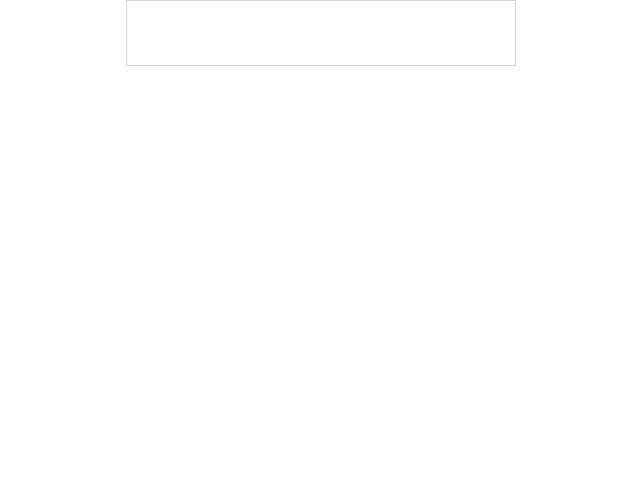
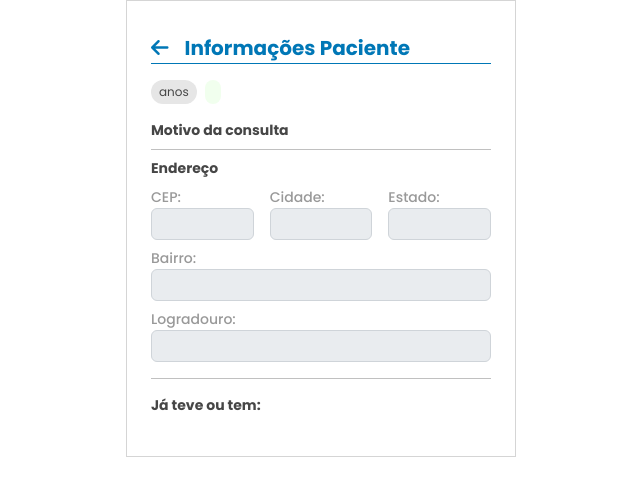
Before and after one commit to educrds/SocketIOTraining, a React (Vite) app in the folder socket-io-training/: page /paciente in a window 1280 px wide. Before the commit this address had no page. Shown: the top 496 px of the page, without its empty margins (319-959 px from the left). Built offline with nearby package versions, Linux system fonts and the light colour scheme.

Commit message:
get patient infos by click in queue

```diff
--- a/socket-io-training/src/index.css
+++ b/socket-io-training/src/index.css
@@ -37,13 +37,15 @@ input[type='radio'] {
   border-radius: 4px;
   accent-color: #0077b6;
 }
+input:disabled {
+  background-color: #e9ecef;
+  opacity: 1;
+}
 input,
 select {
   height: 32px;
 }
-input:disabled {
-  background-color: rgba(153, 153, 153, 0.288);
-}
+
 label {
   color: rgba(39, 76, 119, 0.8);
   font-size: 14px;
@@ -57,6 +59,9 @@ label {
 .f-row {
   display: flex;
   width: 100%;
+}
+.f-wrap {
+  flex-wrap: wrap;
 }
 .f-align-center {
   align-items: center;
@@ -125,6 +130,10 @@ label {
   height: 1px;
   background: #0077b6;
 }
+.divider-gray {
+  height: 1px;
+  background: #c0c0c0;
+}
 .btn-default {
   display: flex;
   cursor: pointer;
@@ -164,6 +173,17 @@ label {
   color: #989b9e;
   font-weight: 500;
 }
+.card-ficha-medica {
+  width: fit-content;
+  padding: 8px 16px;
+  height: 50px;
+  border-radius: 15px;
+  display: flex;
+  align-items: center;
+  justify-content: center;
+  background: #edf3fc;
+  color: #464646;
+}
 .badge {
   padding: 4px 8px;
   height: 24px;
@@ -177,6 +197,10 @@ label {
 .badge-idade {
   color: #464646;
   background-color: #e6e6e6;
+}
+.badge-phone {
+  color: #079d02;
+  background-color: #f1ffee;
 }
 .badge-preferencial {
   color: #9d0208;
@@ -195,6 +219,12 @@ label {
 .col-blue {
   color: #0077b6;
 }
+.col-gray {
+  color: #464646;
+}
+.col-light-gray {
+  color: #999999;
+}
 .square {
   border-radius: 15px;
   background: #fff;
@@ -206,3 +236,6 @@ label {
   justify-content: center;
   padding: 8px 16px;
 }
+.c-pointer {
+  cursor: pointer;
+}
--- a/socket-io-training/src/main.jsx
+++ b/socket-io-training/src/main.jsx
@@ -7,6 +7,7 @@ import FormTermoAceite from './pages/form-termo.jsx';
 import FormSenha from './pages/senha.jsx';
 import { Provider } from 'react-redux';
 import store from './redux/store.js';
+import Paciente from './pages/paciente.jsx';
 
 ReactDOM.createRoot(document.getElementById('root')).render(
   <BrowserRouter>
@@ -16,6 +17,7 @@ ReactDOM.createRoot(document.getElementById('root')).render(
         <Route path='/info-medicas' element={<FormInfoMedicas />}></Route>
         <Route path='/termo-aceite' element={<FormTermoAceite />}></Route>
         <Route path='/senha' element={<FormSenha />}></Route>
+        <Route path='/paciente' element={<Paciente />}></Route>
 
         <Route path='/fila' element={<Fila />}></Route>
       </Routes>
--- a/socket-io-training/src/pages/fila.jsx
+++ b/socket-io-training/src/pages/fila.jsx
@@ -4,25 +4,42 @@ import { useEffect, useState } from 'react';
 import axios from 'axios';
 import moment from 'moment';
 import 'moment/locale/pt-br';
-import { list_fila_today } from '../../../server/db/queries/queries';
+import { getPatient } from '../redux';
+import { useDispatch } from 'react-redux';
+import { useNavigate } from 'react-router-dom';
 
 // const socket = io.connect('http://localhost:3001');
 // const db = 'http://localhost:5000/execute-query';
 
 function Fila() {
   const [fila, setFila] = useState(null);
+  const dispatch = useDispatch();
+  const navigate = useNavigate();
 
   const executeQuery = async () => {
     try {
       const { data } = await axios.get('http://localhost:5000/execute-query', {
         params: {
-          query: list_fila_today,
+          query:
+            `SELECT * FROM tb_fila
+            LEFT JOIN tb_paciente ON tb_paciente.id = tb_fila.paciente_id
+            LEFT JOIN TB_GENERO ON TB_GENERO.ID = TB_PACIENTE.GENERO_ID
+            LEFT JOIN TB_ESTADO_CIVIL ON TB_ESTADO_CIVIL.ID = TB_PACIENTE.ESTADO_CIVIL_ID
+            LEFT JOIN tb_endereco ON tb_endereco.id = TB_PACIENTE.endereco_id
+            LEFT JOIN tb_ficha_medica ON tb_ficha_medica.paciente_id = TB_PACIENTE.id
+            WHERE atendido IS false AND DATE(data_entrada) = CURRENT_DATE
+            ORDER BY CASE WHEN prioridade = 'Preferencial' THEN 1 ELSE 2 END, data_entrada ASC;`,
         },
       });
       setFila(data);
     } catch (error) {
       console.error('Error executing query:', error);
     }
+  };
+
+  const getPatientData = data => {
+    dispatch(getPatient(data));
+    navigate('/paciente');
   };
 
   useEffect(() => {
@@ -37,21 +54,21 @@ function Fila() {
           <div className='divider'></div>
         </div>
         {fila &&
-          fila.map((item, index) => {
-            const isPreferencial = item.prioridade === 'Preferencial';
+          fila.map((paciente, index) => {
+            const isPreferencial = paciente.prioridade === 'Preferencial';
             return (
-              <div key={index} className='f-column g-8' onClick={() => console.log(item)}>
+              <div key={index} className='f-column g-8' onClick={() => getPatientData(paciente)}>
                 <div className={`card f-column g-8 ${isPreferencial && 'card-preferencial'}`}>
                   <div className='f-row g-8 f-align-center'>
                     <div className='card-title'>
-                      {item.nome} {item.sobrenome}
+                      {paciente.nome} {paciente.sobrenome}
                     </div>
-                    <span className='badge badge-idade'>{item.idade}</span>
+                    <span className='badge badge-idade'>{paciente.idade}</span>
                   </div>
 
                   <div className='f-row f-align-center f-justify-end g-4'>
                     <i className='fa-regular fa-clock'></i>
-                    <div>{moment(item.data_entrada).locale('pt-br').format('LT')}</div>
+                    <div>{moment(paciente.data_entrada).locale('pt-br').format('LT')}</div>
                   </div>
                 </div>
               </div>
--- /dev/null
+++ b/socket-io-training/src/pages/paciente.jsx
@@ -0,0 +1,100 @@
+import { useState } from 'react';
+import { useSelector } from 'react-redux';
+import { useNavigate } from 'react-router-dom';
+
+const Paciente = () => {
+  const navigate = useNavigate();
+  const patientByID = useSelector(state => state.patientByID);
+  const [patientData, setPatientData] = useState(patientByID);
+
+  return (
+    <div className='f-column g-16'>
+      <div className='f-column'>
+        <div className='f-row f-align-center g-16 w-100'>
+          <i className='fa-solid fa-arrow-left f-20 c-pointer' onClick={() => navigate('/fila')}></i>
+          <div className='f-title w-100'>Informações Paciente</div>
+        </div>
+        <div className='divider'></div>
+      </div>
+      <div className='f-column'>
+        <div className='f-20 col-gray'>
+          {patientData.nome} {patientData.sobrenome}
+        </div>
+        <div className='f-row g-8'>
+          <div className='badge badge-idade'>{patientData.idade} anos</div>
+          {patientData.prioridade === 'Preferencial' && <div className='badge badge-preferencial'>Preferencial</div>}
+          {patientData.pcd && <div className='badge badge-preferencial'>PCD</div>}
+          <div className='badge badge-phone'>{patientData.telefone}</div>
+        </div>
+      </div>
+
+      <div className='f-column g-8'>
+        <div className='f-column'>
+          <label className='f-bold col-gray'>Motivo da consulta</label>
+          <div className='col-light-gray'>{patientData.motivo_consulta}</div>
+        </div>
+
+        <div className='divider-gray'></div>
+
+        <div className='f-column g-8'>
+          <label className='f-bold col-gray'>Endereço</label>
+          <div className='f-row g-16'>
+            <div className='f-column'>
+              <label htmlFor='' className='col-light-gray'>
+                CEP:
+              </label>
+              <input type='text' value={patientData.cep} disabled />
+            </div>
+
+            <div className='f-column'>
+              <label className='col-light-gray'>Cidade:</label>
+              <input value={patientData.cidade} disabled />
+            </div>
+
+            <div className='f-column'>
+              <label className='col-light-gray'>Estado:</label>
+              <input type='text' value={patientData.estado} disabled />
+            </div>
+          </div>
+        </div>
+
+        <div className='f-column'>
+          <label className='col-light-gray'>Bairro:</label>
+          <input value={patientData.bairro} disabled />
+        </div>
+
+        <div className='f-column'>
+          <label className='col-light-gray'>Logradouro:</label>
+          <input value={patientData.logradouro} disabled />
+        </div>
+      </div>
+
+      <div className='divider-gray'></div>
+
+      <div className='f-column g-8'>
+        <label className='f-bold col-gray'>Já teve ou tem:</label>
+
+        <div className='f-row g-8 f-wrap'>
+          {patientData.diabetes && <div className='card-ficha-medica'>Diabetes</div>}
+          {patientData.pressao_alta && <div className='card-ficha-medica'>Pressão Alta</div>}
+          {patientData.pressao_baixa && <div className='card-ficha-medica'>Pressão Baixa</div>}
+          {patientData.tratamento_psiquiatrico && <div className='card-ficha-medica'>Tratamento Psiquiatrico</div>}
+          {patientData.doencas_cardiacas && <div className='card-ficha-medica'>Doenças Cardíacas</div>}
+          {patientData.hipertensao && <div className='card-ficha-medica'>Hipertensão</div>}
+        </div>
+      </div>
+      {patientData.drogas && patientData.medicamentos && (
+        <div className='f-column g-8'>
+          <label className='f-bold col-gray'>Faz uso de:</label>
+
+          <div className='f-row g-8 f-wrap'>
+            {patientData.drogas && <div className='card-ficha-medica'>Drogas</div>}
+            {patientData.medicamentos && <div className='card-ficha-medica'>Medicamentos</div>}
+          </div>
+        </div>
+      )}
+    </div>
+  );
+};
+
+export default Paciente;
--- a/socket-io-training/src/redux/index.js
+++ b/socket-io-training/src/redux/index.js
@@ -1 +1,2 @@
 export { updatePatient } from './patients/patientActions';
+export { getPatient } from './patients/patientActions';
--- a/socket-io-training/src/redux/patients/patientActions.js
+++ b/socket-io-training/src/redux/patients/patientActions.js
@@ -1,4 +1,5 @@
 import { UPDATE_PATIENT } from './patientTypes';
+import { GET_PATIENT } from './patientTypes';
 
 export const updatePatient = data => {
   return {
@@ -6,3 +7,10 @@ export const updatePatient = data => {
     payload: data,
   };
 };
+
+export const getPatient = data => {
+  return {
+    type: GET_PATIENT,
+    payload: data,
+  };
+};
--- a/socket-io-training/src/redux/patients/patientReducer.js
+++ b/socket-io-training/src/redux/patients/patientReducer.js
@@ -1,13 +1,27 @@
 import { UPDATE_PATIENT } from './patientTypes';
+import { GET_PATIENT } from './patientTypes';
 
 const initialState = {};
 
-// REDUCER
+// REDUCER PATIENT
 const patientReducer = (state = initialState, action) => {
   switch (action.type) {
     case UPDATE_PATIENT:
       return {
-        ...state,
+        ...state.patient,
+        ...action.payload,
+      };
+    default:
+      return state;
+  }
+};
+
+// GET PATIENT BY ID
+export const patientByIDReducer = (state = initialState, action) => {
+  switch (action.type) {
+    case GET_PATIENT:
+      return {
+        ...state.patientByID,
         ...action.payload,
       };
     default:
--- a/socket-io-training/src/redux/patients/patientTypes.js
+++ b/socket-io-training/src/redux/patients/patientTypes.js
@@ -1 +1,2 @@
 export const UPDATE_PATIENT = 'UPDATE_PATIENT';
+export const GET_PATIENT = 'GET_PATIENT';
--- a/socket-io-training/src/redux/rootReducer.js
+++ b/socket-io-training/src/redux/rootReducer.js
@@ -1,7 +1,8 @@
-import patientReducer from './patients/patientReducer';
+import patientReducer, { patientByIDReducer } from './patients/patientReducer';
 
 const rootReducer = {
   patient: patientReducer,
+  patientByID: patientByIDReducer,
 };
 
 export default rootReducer;
```
Also changed, not shown: 2 other files (tests, documents, lock files or other folders).
